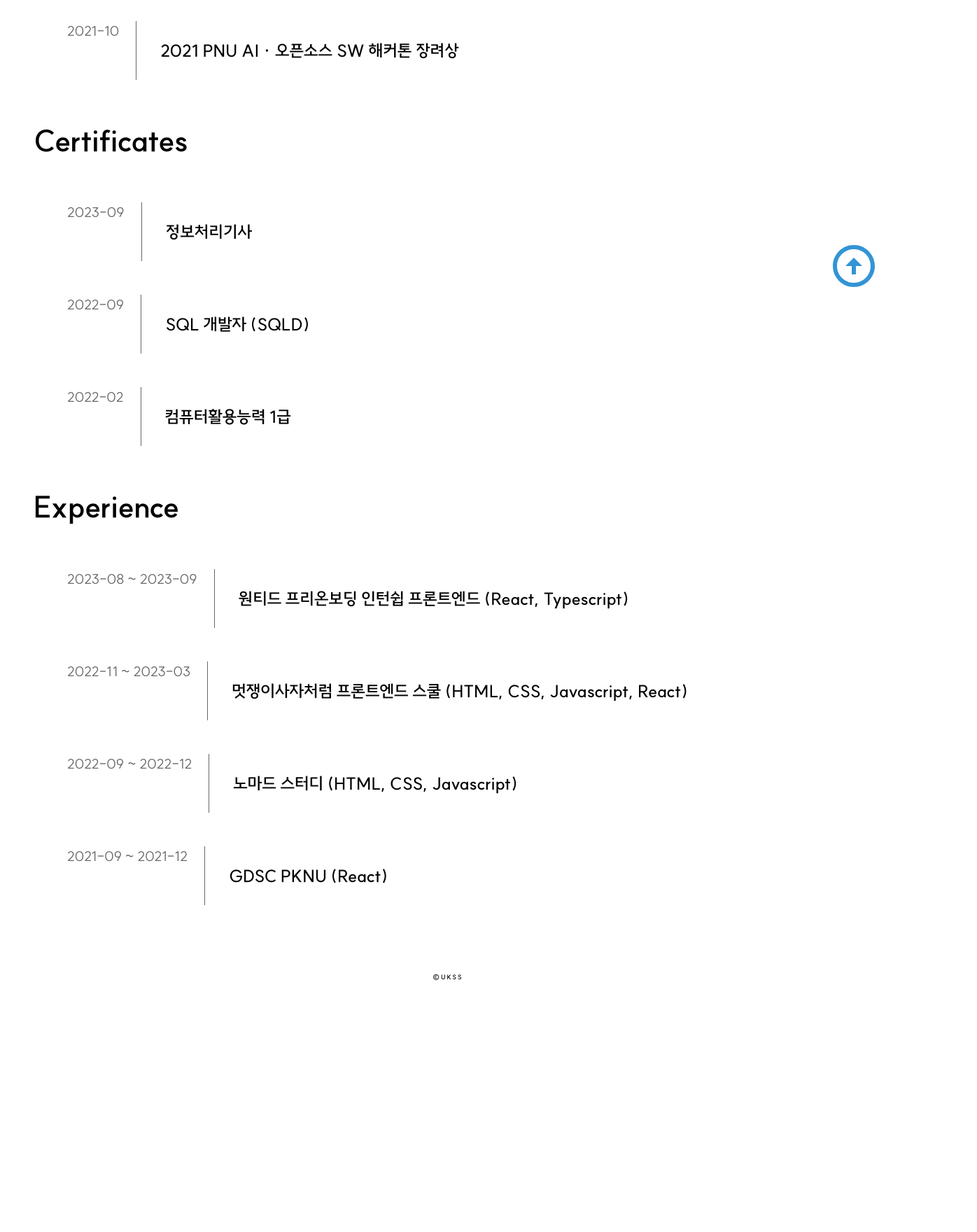
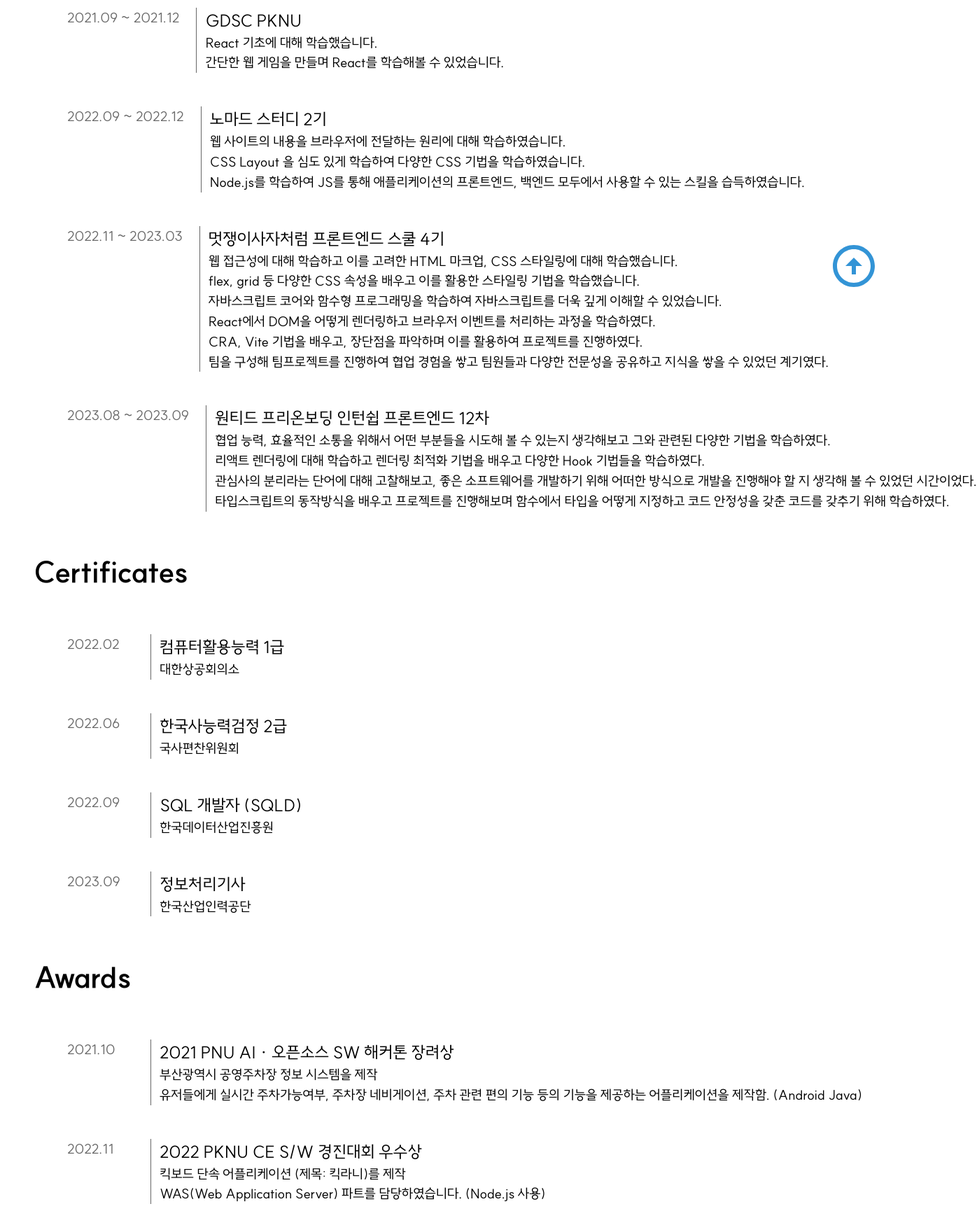
Before and after one commit to ukssss/portfolio, a React (Vite) app: page /about in a window 1280 px wide. Shown: the part 360-2120 px from the top of the page at 70% size, 1396 px wide, since content can reach past the window. Before the commit the page ends 1787 px from the top, so only its background shows below. Built offline with nearby package versions, Linux system fonts and the light colour scheme.

Commit message:
Docs | About 내용 작성

```diff
--- a/src/pages/About.tsx
+++ b/src/pages/About.tsx
@@ -5,58 +5,190 @@ const About = () => {
     return (
         <Container>
             <Section>
-                <SubTitle>Awards</SubTitle>
+                <SubTitle>Experience</SubTitle>
                 <List>
-                    <Item>
-                        <ItemLeft>2022-11</ItemLeft>
-                        <ItemRight>2022 PKNU CE S/W 경진대회 우수상</ItemRight>
-                    </Item>
-                    <Item>
-                        <ItemLeft>2021-10</ItemLeft>
-                        <ItemRight>2021 PNU AI · 오픈소스 SW 해커톤 장려상</ItemRight>
-                    </Item>
+                    <AboutMe>
+                        <AboutMeDate>2017.03 ~ 2023.02</AboutMeDate>
+                        <AboutMeInfo>
+                            <AboutMeMain>부경대학교 대연캠퍼스</AboutMeMain>
+                            <AboutMeSub>컴퓨터공학전공 컴퓨터공학과 학사 졸업</AboutMeSub>
+                        </AboutMeInfo>
+                    </AboutMe>
+
+                    <AboutMe>
+                        <AboutMeDate>2021.09 ~ 2021.12</AboutMeDate>
+                        <AboutMeInfo>
+                            <AboutMeMain>GDSC PKNU</AboutMeMain>
+                            <AboutMeSub>
+                                <AboutMeSubItem>React 기초에 대해 학습했습니다.</AboutMeSubItem>
+                                <AboutMeSubItem>
+                                    간단한 웹 게임을 만들며 React를 학습해볼 수 있었습니다.
+                                </AboutMeSubItem>
+                            </AboutMeSub>
+                        </AboutMeInfo>
+                    </AboutMe>
+
+                    <AboutMe>
+                        <AboutMeDate>2022.09 ~ 2022.12</AboutMeDate>
+                        <AboutMeInfo>
+                            <AboutMeMain>노마드 스터디 2기</AboutMeMain>
+                            <AboutMeSub>
+                                <AboutMeSubItem>
+                                    웹 사이트의 내용을 브라우저에 전달하는 원리에 대해
+                                    학습하였습니다.
+                                </AboutMeSubItem>
+                                <AboutMeSubItem>
+                                    CSS Layout 을 심도 있게 학습하여 다양한 CSS 기법을
+                                    학습하였습니다.
+                                </AboutMeSubItem>
+                                <AboutMeSubItem>
+                                    Node.js를 학습하여 JS를 통해 애플리케이션의 프론트엔드, 백엔드
+                                    모두에서 사용할 수 있는 스킬을 습득하였습니다.
+                                </AboutMeSubItem>
+                            </AboutMeSub>
+                        </AboutMeInfo>
+                    </AboutMe>
+
+                    <AboutMe>
+                        <AboutMeDate>2022.11 ~ 2023.03</AboutMeDate>
+                        <AboutMeInfo>
+                            <AboutMeMain>멋쟁이사자처럼 프론트엔드 스쿨 4기</AboutMeMain>
+                            <AboutMeSub>
+                                <AboutMeSubItem>
+                                    웹 접근성에 대해 학습하고 이를 고려한 HTML 마크업, CSS
+                                    스타일링에 대해 학습했습니다.
+                                </AboutMeSubItem>
+
+                                <AboutMeSubItem>
+                                    flex, grid 등 다양한 CSS 속성을 배우고 이를 활용한 스타일링
+                                    기법을 학습했습니다.
+                                </AboutMeSubItem>
+
+                                <AboutMeSubItem>
+                                    자바스크립트 코어와 함수형 프로그래밍을 학습하여 자바스크립트를
+                                    더욱 깊게 이해할 수 있었습니다.
+                                </AboutMeSubItem>
+
+                                <AboutMeSubItem>
+                                    React에서 DOM을 어떻게 렌더링하고 브라우저 이벤트를 처리하는
+                                    과정을 학습하였다.
+                                </AboutMeSubItem>
+
+                                <AboutMeSubItem>
+                                    CRA, Vite 기법을 배우고, 장단점을 파악하며 이를 활용하여
+                                    프로젝트를 진행하였다.
+                                </AboutMeSubItem>
+
+                                <AboutMeSubItem>
+                                    팀을 구성해 팀프로젝트를 진행하여 협업 경험을 쌓고 팀원들과
+                                    다양한 전문성을 공유하고 지식을 쌓을 수 있었던 계기였다.
+                                </AboutMeSubItem>
+                            </AboutMeSub>
+                        </AboutMeInfo>
+                    </AboutMe>
+
+                    <AboutMe>
+                        <AboutMeDate>2023.08 ~ 2023.09</AboutMeDate>
+                        <AboutMeInfo>
+                            <AboutMeMain>원티드 프리온보딩 인턴쉽 프론트엔드 12차</AboutMeMain>
+                            <AboutMeSub>
+                                <AboutMeSubItem>
+                                    협업 능력, 효율적인 소통을 위해서 어떤 부분들을 시도해 볼 수
+                                    있는지 생각해보고 그와 관련된 다양한 기법을 학습하였다.
+                                </AboutMeSubItem>
+
+                                <AboutMeSubItem>
+                                    리액트 렌더링에 대해 학습하고 렌더링 최적화 기법을 배우고 다양한
+                                    Hook 기법들을 학습하였다.
+                                </AboutMeSubItem>
+
+                                <AboutMeSubItem>
+                                    관심사의 분리라는 단어에 대해 고찰해보고, 좋은 소프트웨어를
+                                    개발하기 위해 어떠한 방식으로 개발을 진행해야 할 지 생각해 볼 수
+                                    있었던 시간이었다.
+                                </AboutMeSubItem>
+
+                                <AboutMeSubItem>
+                                    타입스크립트의 동작방식을 배우고 프로젝트를 진행해보며 함수에서
+                                    타입을 어떻게 지정하고 코드 안정성을 갖춘 코드를 갖추기 위해
+                                    학습하였다.
+                                </AboutMeSubItem>
+                            </AboutMeSub>
+                        </AboutMeInfo>
+                    </AboutMe>
                 </List>
             </Section>
             <Section>
                 <SubTitle>Certificates</SubTitle>
                 <List>
-                    <Item>
-                        <ItemLeft>2023-09</ItemLeft>
-                        <ItemRight>정보처리기사</ItemRight>
-                    </Item>
-                    <Item>
-                        <ItemLeft>2022-09</ItemLeft>
-                        <ItemRight>SQL 개발자 (SQLD)</ItemRight>
-                    </Item>
-                    <Item>
-                        <ItemLeft>2022-02</ItemLeft>
-                        <ItemRight>컴퓨터활용능력 1급</ItemRight>
-                    </Item>
+                    <AboutMe>
+                        <AboutMeDate>2022.02</AboutMeDate>
+                        <AboutMeInfo>
+                            <AboutMeMain>컴퓨터활용능력 1급</AboutMeMain>
+                            <AboutMeSub>대한상공회의소</AboutMeSub>
+                        </AboutMeInfo>
+                    </AboutMe>
+
+                    <AboutMe>
+                        <AboutMeDate>2022.06</AboutMeDate>
+                        <AboutMeInfo>
+                            <AboutMeMain>한국사능력검정 2급</AboutMeMain>
+                            <AboutMeSub>국사편찬위원회</AboutMeSub>
+                        </AboutMeInfo>
+                    </AboutMe>
+
+                    <AboutMe>
+                        <AboutMeDate>2022.09</AboutMeDate>
+                        <AboutMeInfo>
+                            <AboutMeMain>SQL 개발자 (SQLD)</AboutMeMain>
+                            <AboutMeSub>한국데이터산업진흥원</AboutMeSub>
+                        </AboutMeInfo>
+                    </AboutMe>
+
+                    <AboutMe>
+                        <AboutMeDate>2023.09</AboutMeDate>
+                        <AboutMeInfo>
+                            <AboutMeMain>정보처리기사</AboutMeMain>
+                            <AboutMeSub>한국산업인력공단</AboutMeSub>
+                        </AboutMeInfo>
+                    </AboutMe>
                 </List>
             </Section>
             <Section>
-                <SubTitle>Experience</SubTitle>
+                <SubTitle>Awards</SubTitle>
                 <List>
-                    <Item>
-                        <ItemLeft>2023-08 ~ 2023-09</ItemLeft>
-                        <ItemRight>
-                            원티드 프리온보딩 인턴쉽 프론트엔드 (React, Typescript)
-                        </ItemRight>
-                    </Item>
-                    <Item>
-                        <ItemLeft>2022-11 ~ 2023-03</ItemLeft>
-                        <ItemRight>
-                            멋쟁이사자처럼 프론트엔드 스쿨 (HTML, CSS, Javascript, React)
-                        </ItemRight>
-                    </Item>
-                    <Item>
-                        <ItemLeft>2022-09 ~ 2022-12</ItemLeft>
-                        <ItemRight>노마드 스터디 (HTML, CSS, Javascript)</ItemRight>
-                    </Item>
-                    <Item>
-                        <ItemLeft>2021-09 ~ 2021-12</ItemLeft>
-                        <ItemRight>GDSC PKNU (React)</ItemRight>
-                    </Item>
+                    <AboutMe>
+                        <AboutMeDate>2021.10</AboutMeDate>
+                        <AboutMeInfo>
+                            <AboutMeMain>2021 PNU AI · 오픈소스 SW 해커톤 장려상</AboutMeMain>
+                            <AboutMeSub>
+                                <AboutMeSubItem>
+                                    부산광역시 공영주차장 정보 시스템을 제작
+                                </AboutMeSubItem>
+                                <AboutMeSubItem>
+                                    유저들에게 실시간 주차가능여부, 주차장 네비게이션, 주차 관련
+                                    편의 기능 등의 기능을 제공하는 어플리케이션을 제작함. (Android
+                                    Java)
+                                </AboutMeSubItem>
+                            </AboutMeSub>
+                        </AboutMeInfo>
+                    </AboutMe>
+
+                    <AboutMe>
+                        <AboutMeDate>2022.11</AboutMeDate>
+                        <AboutMeInfo>
+                            <AboutMeMain>2022 PKNU CE S/W 경진대회 우수상</AboutMeMain>
+                            <AboutMeSub>
+                                <AboutMeSubItem>
+                                    킥보드 단속 어플리케이션 (제목: 킥라니)를 제작
+                                </AboutMeSubItem>
+                                <AboutMeSubItem>
+                                    WAS(Web Application Server) 파트를 담당하였습니다. (Node.js
+                                    사용)
+                                </AboutMeSubItem>
+                            </AboutMeSub>
+                        </AboutMeInfo>
+                    </AboutMe>
                 </List>
             </Section>
 
@@ -76,23 +208,25 @@ const Section = styled.section``;
 const List = styled.ul`
     margin-bottom: 1.58rem;
 `;
-const Item = styled.li`
+const AboutMe = styled.li`
     padding: 1rem;
     display: flex;
     flex-direction: row;
-    gap: 10px;
+    gap: 0.5rem;
 `;
-const ItemLeft = styled.div`
+const AboutMeDate = styled.div`
+    min-width: 6rem;
     padding: 0 1rem;
     border-right: 1px solid #666;
 
     color: #666;
     font-size: 0.8rem;
 `;
-const ItemRight = styled.div`
-    padding: 1rem;
-    flex: 1;
-    font-weight: 600;
+const AboutMeInfo = styled.div``;
+const AboutMeMain = styled.h4``;
+const AboutMeSub = styled.ul`
+    font-size: 0.8rem;
 `;
+const AboutMeSubItem = styled.li``;
 
 export default About;
```
